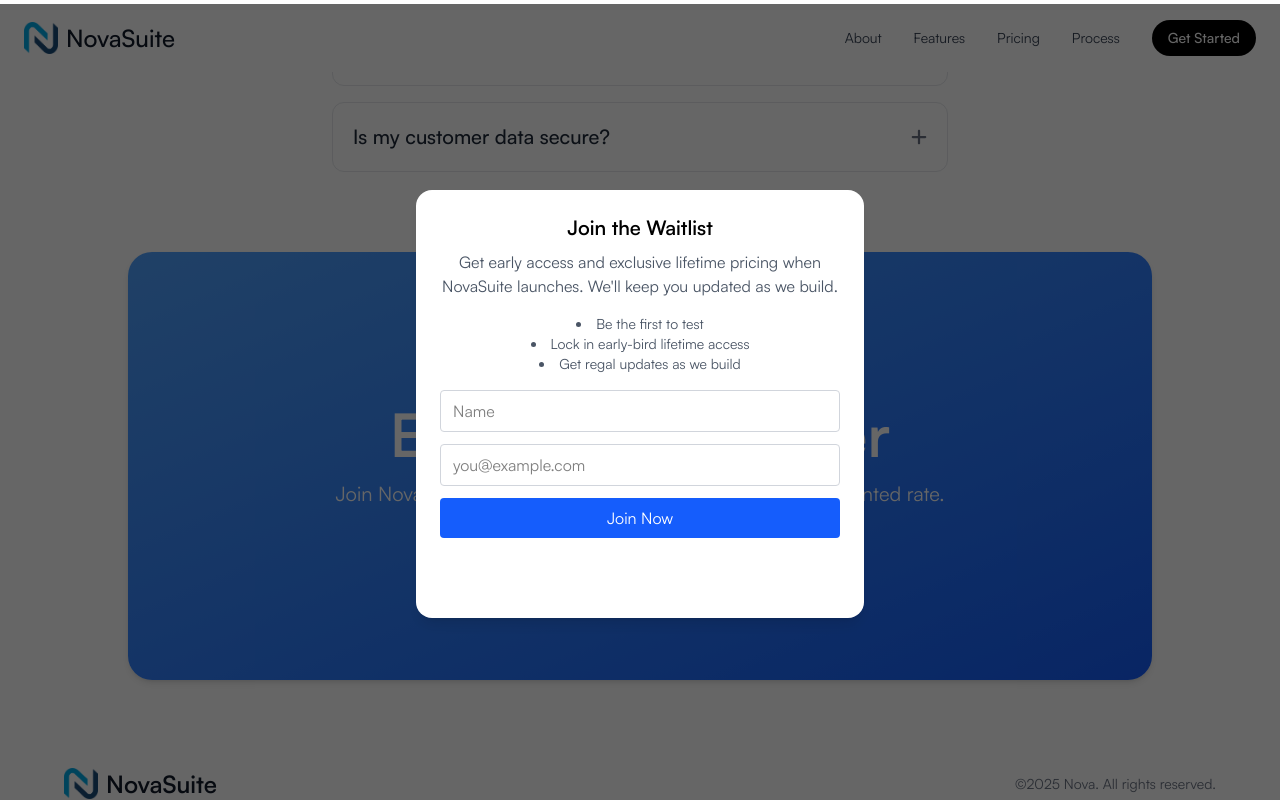
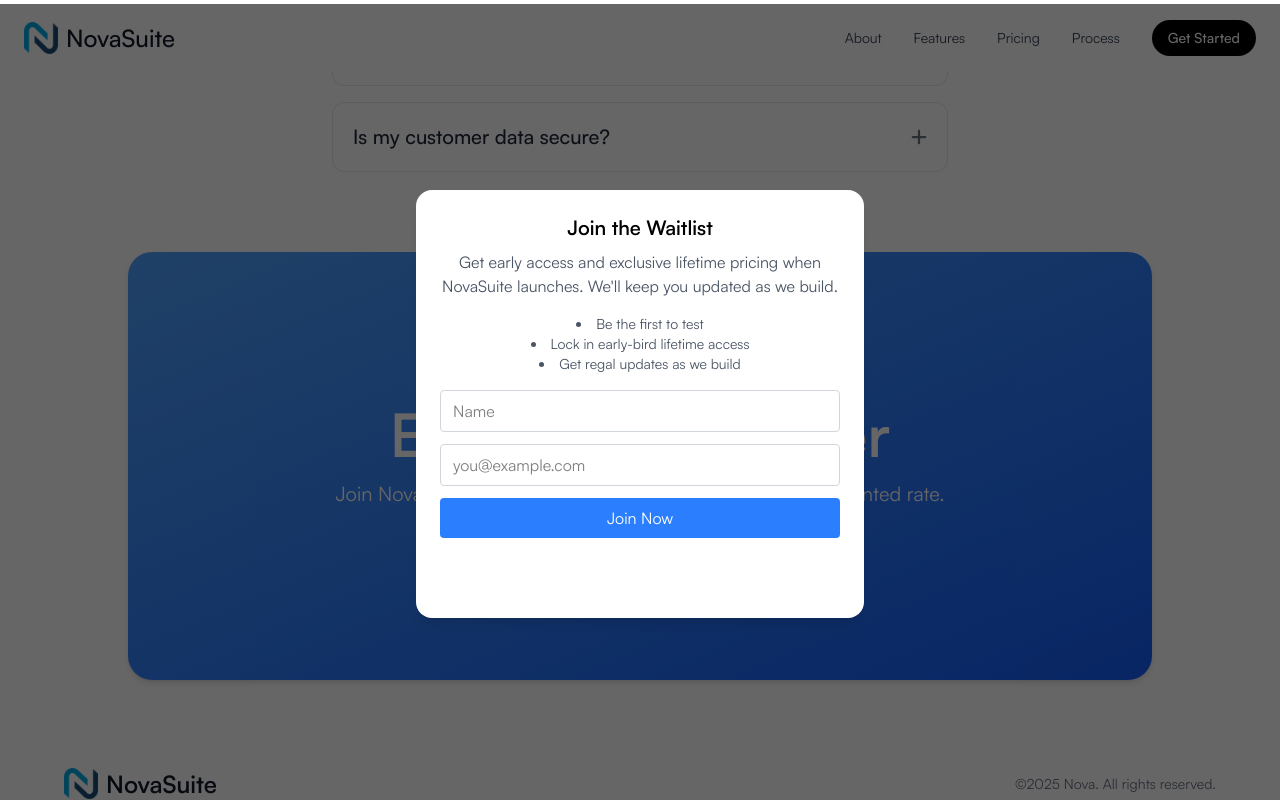
Before and after one commit to efmarcial-dev/nova-suite, a Next.js app: page / in a window 1280 px wide. Both pictures are taken after a click on the button "Join Waitlist". Shown: the part 3561-4361 px from the top of the page. Built offline with nearby package versions, Linux system fonts and the light colour scheme.

Commit message:
fixed footer link to NovaDev

```diff
--- a/app/components/Footer.tsx
+++ b/app/components/Footer.tsx
@@ -12,7 +12,7 @@
 
                 {/* Copyright */}
                 <p className="text-sm text-gray-500 mt-4 sm:mt-0">
-                    &copy;{new Date().getFullYear()} <a href="http://www.novadev.solutions">Nova.</a> All rights reserved.
+                    &copy;{new Date().getFullYear()} <a href="https://www.novadev.solutions">Nova.</a> All rights reserved.
                 </p>
 
             </div>
--- a/app/components/JoinWaitlistModal.tsx
+++ b/app/components/JoinWaitlistModal.tsx
@@ -51,7 +51,7 @@
 
   return (
     <>
-      <button data-event='early-access' className="bg-white text-blue-600 font-semibold px-6 py-3 rounded-full hover:bg-blue-50 transition"
+      <button data-event='early-access' className="bg-white text-blue-600 font-semibold px-6 py-3 rounded-full hover:bg-blue-100 transition"
            onClick={() => {
             setOpen(true);
 
@@ -102,7 +102,7 @@
                   />
                   <button
                     type="submit"
-                    className="w-full bg-blue-600 text-white py-2 rounded hover:bg-blue-700 transition"
+                    className="w-full bg-blue-500 text-white py-2 rounded hover:bg-blue-700 transition"
                   >
                     Join Now
                   </button>
```
